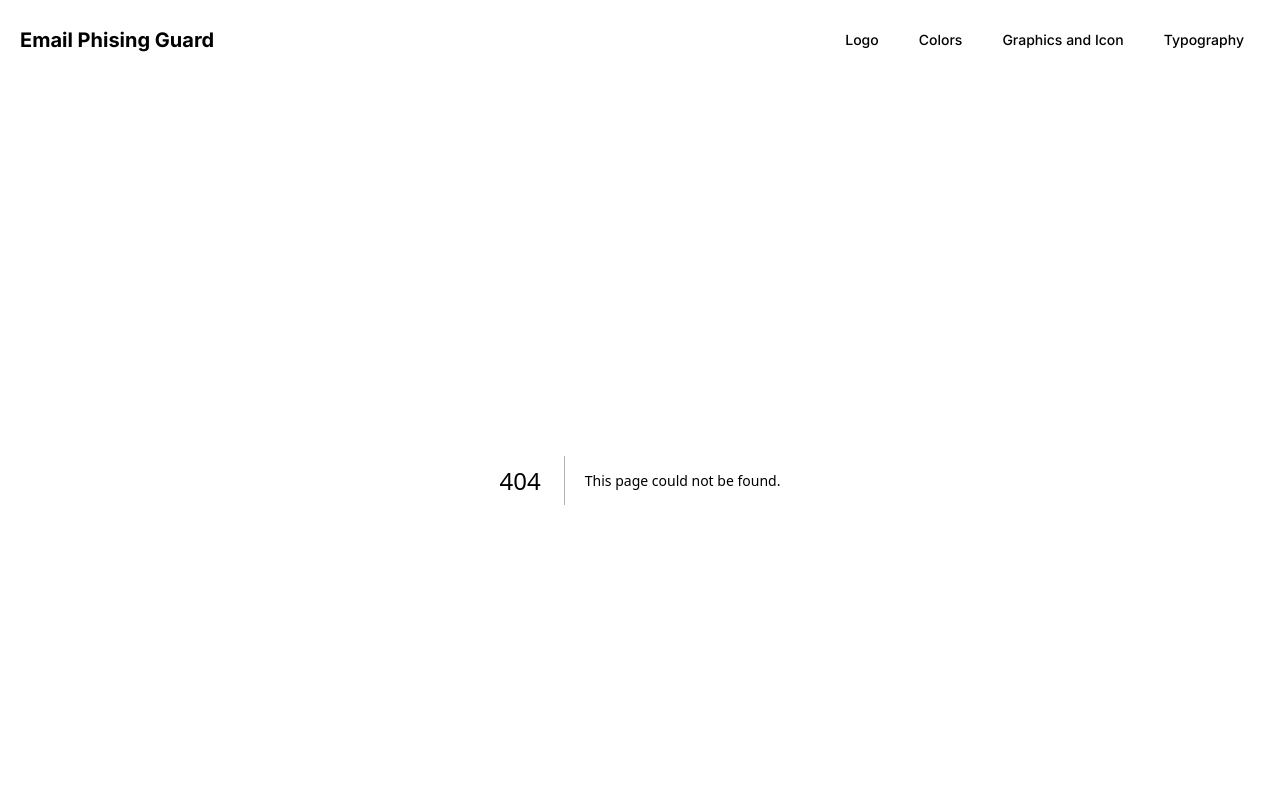
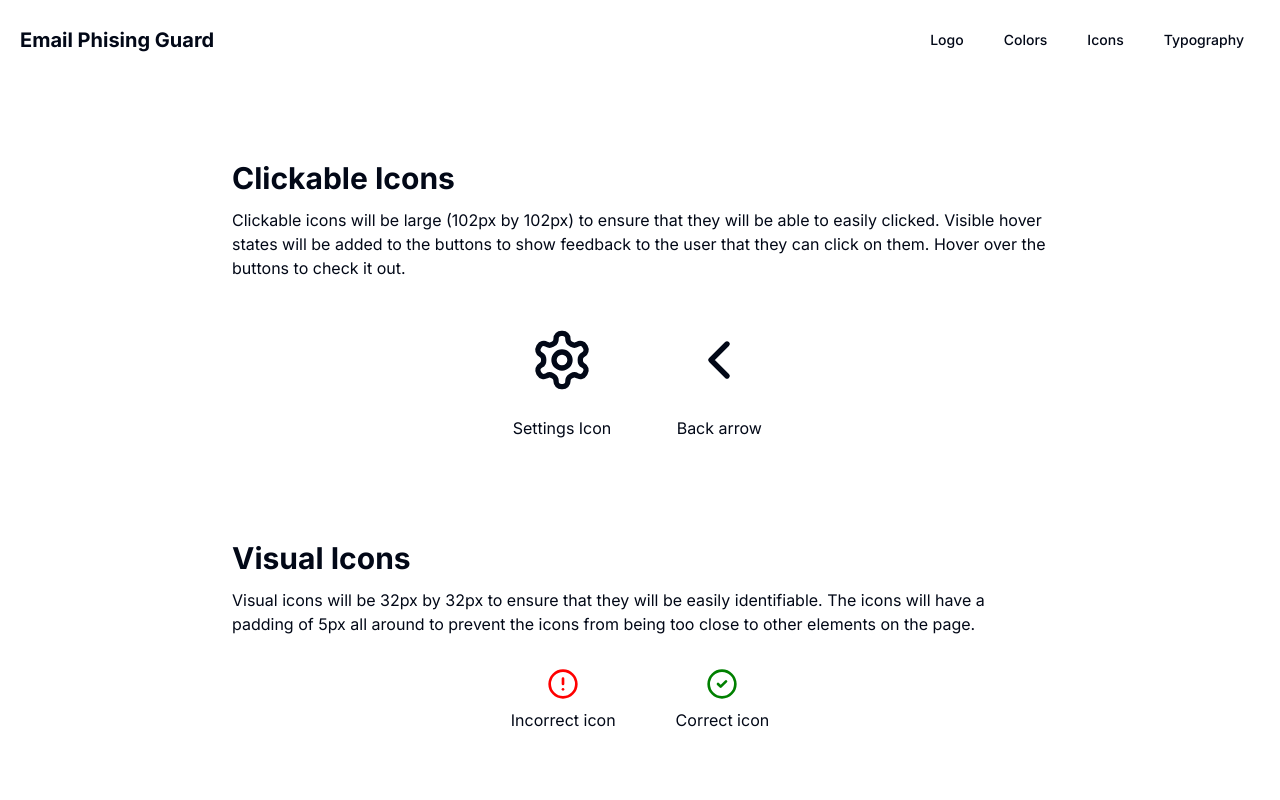
Before and after one commit to Email-Phising-Guard/styleguide, a Next.js app: page /icon in a window 1280 px wide. Before the commit this address had no page. Shown: the top 800 px of the page. Built offline with nearby package versions, Linux system fonts and the light colour scheme.

Commit message:
Edit navbar

```diff
--- a/src/app/graphics-icon/page.tsx
+++ b/src/app/icon/page.tsx
@@ -7,7 +7,7 @@ import { Switch } from "@/components/ui/switch";
 import { Textarea } from "@/components/ui/textarea";
 import { AlertCircle, CheckCircle2, ChevronLeft, Settings } from "lucide-react";
 
-export default function GraphicIconsPage() {
+export default function IconsPage() {
   return (
     <main className="max-w-4xl mx-auto p-10">
       <section className="py-10">
--- a/src/app/layout.tsx
+++ b/src/app/layout.tsx
@@ -1,14 +1,7 @@
 import type { Metadata } from "next";
 import { Inter } from "next/font/google";
 import "./globals.css";
-import {
-  NavigationMenu,
-  NavigationMenuContent,
-  NavigationMenuItem,
-  NavigationMenuLink,
-  NavigationMenuList,
-  NavigationMenuTrigger,
-} from "@/components/ui/navigation-menu";
+
 import { Button } from "@/components/ui/button";
 import Link from "next/link";
 
@@ -38,8 +31,8 @@ export default function RootLayout({
             <Link href="/color">
               <Button variant="ghost">Colors</Button>
             </Link>
-            <Link href="/graphics-icon">
-              <Button variant="ghost">Graphics and Icon</Button>
+            <Link href="/icon">
+              <Button variant="ghost">Icons</Button>
             </Link>
             <Link href="/typography">
               <Button variant="ghost">Typography</Button>
```
